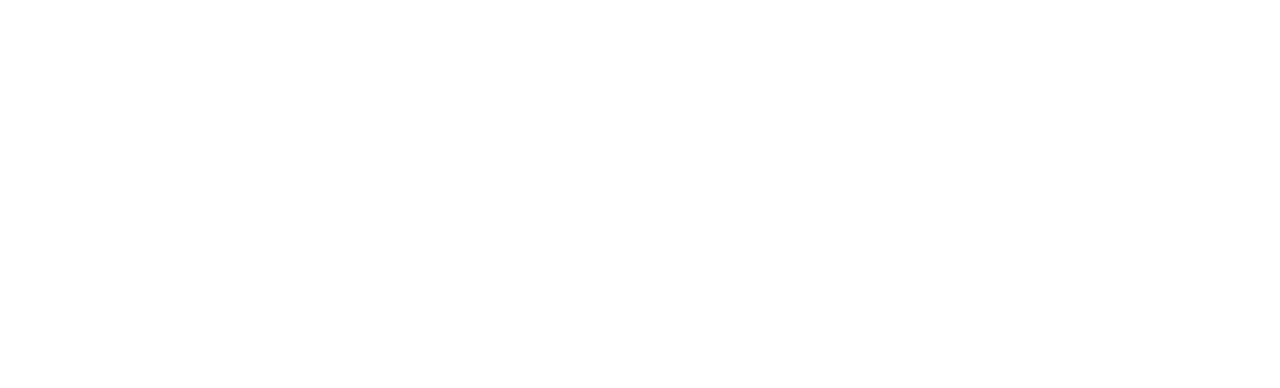
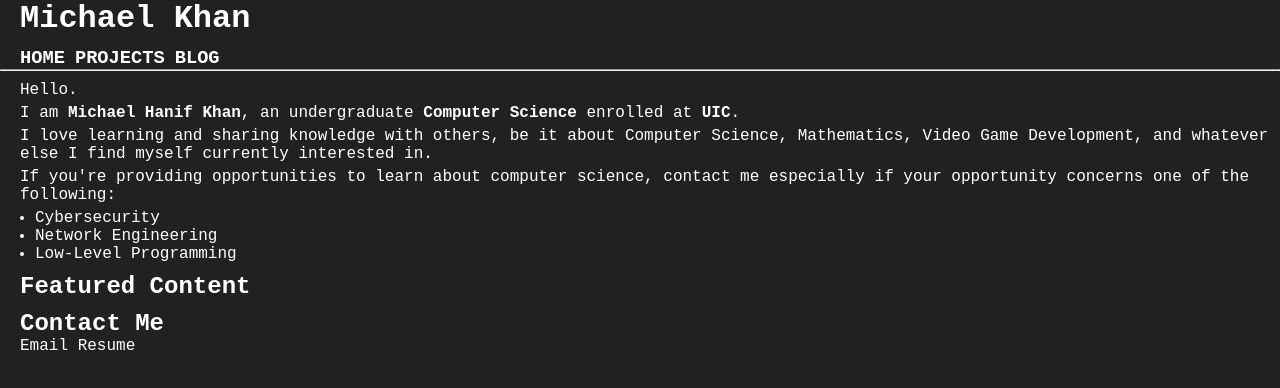
Before and after one commit to xmasscan/xmasscan.github.io, a plain HTML site: page index.html in a window 1280 px wide. Drawn offline with Linux system fonts and the light colour scheme.

Commit message:
Barebones Website Set Up

```diff
--- /dev/null
+++ b/css/style.css
@@ -0,0 +1,77 @@
+* {
+	margin: 0px;
+	padding: 0px;
+}
+
+html
+{
+	background-color: #212121;
+	color: white;
+	font-family: 'Courier New', monospace;
+}
+#banner
+{
+	margin-bottom: 10px;
+	margin-left: 20px;
+}
+
+#navbar ul
+{
+	list-style-type: none;
+	display: flex;
+	justify-content: start;
+	margin-left: 20px;
+}
+
+#navbar a
+{
+	text-decoration: none;
+	color: white;
+	display: inline;
+}
+
+#navbar a:hover
+{
+	color: gray;
+}
+
+#navbar li
+{
+	margin-left: 0px;
+	margin-right: 10px;
+}
+
+#content
+{
+	margin-left: 20px;
+	margin-top: 10px;
+}
+
+#content p
+{
+	margin-top: 5px;
+	margin-bottom: 5px;
+}
+
+#content li
+{
+	margin-left: 15px;
+}
+
+#contact
+{
+	margin-left: 20px;
+	margin-top: 10px;
+}
+
+#featured
+{
+	margin-left: 20px;
+	margin-top: 10px;
+}
+
+hr.dashed
+{
+	border-top: 3px solid grey;
+	width: 50%;
+}
--- a/index.html
+++ b/index.html
@@ -3,9 +3,39 @@
 <head>
     <meta charset="UTF-8">
     <meta name="viewport" content="width=device-width, initial-scale=1.0">
-    <title>HeirofBreath</title>
+    <link rel="stylesheet" href="css/style.css">
+    <title>Michael Hanif Khan</title>
 </head>
 <body>
+	<h1 id="banner">Michael Khan</h1>
+	<div id="navbar">
+		<ul>
+			<h3><li><a href="index.html">HOME</a></li></h3>
+			<h3><li><a href="/html/projects.html">PROJECTS</a></li></h3>
+			<h3><li><a href="/html/blogs.html">BLOG</a></li></h3>
+		</ul>
+		<hr class="solid">
+	</div>
+	<div id="content">
+		<p>Hello.</p>
+		<p>I am <b>Michael Hanif Khan</b>, an undergraduate <b>Computer Science</b> enrolled at <b>UIC</b>.</p>
 
+		<p>I love learning and sharing knowledge with others, be it about Computer Science, Mathematics, Video Game Development, and whatever else I find myself currently interested in.</p>
+
+		<p>If you're providing opportunities to learn about computer science, contact me especially if your opportunity concerns one of the following:</p>
+		<ul>
+			<li>Cybersecurity</li>
+			<li>Network Engineering</li>
+			<li>Low-Level Programming</li>
+		</ul>
+	</div>
+	<div id="featured">
+		<h2>Featured Content</h2>
+	</div>
+	<div id="contact">
+		<h2>Contact Me</h2>
+		<a>Email</a>
+		<a>Resume</a>
+	</div>
 </body>
 </html>
```
Also changed, not shown: 1 other file.
